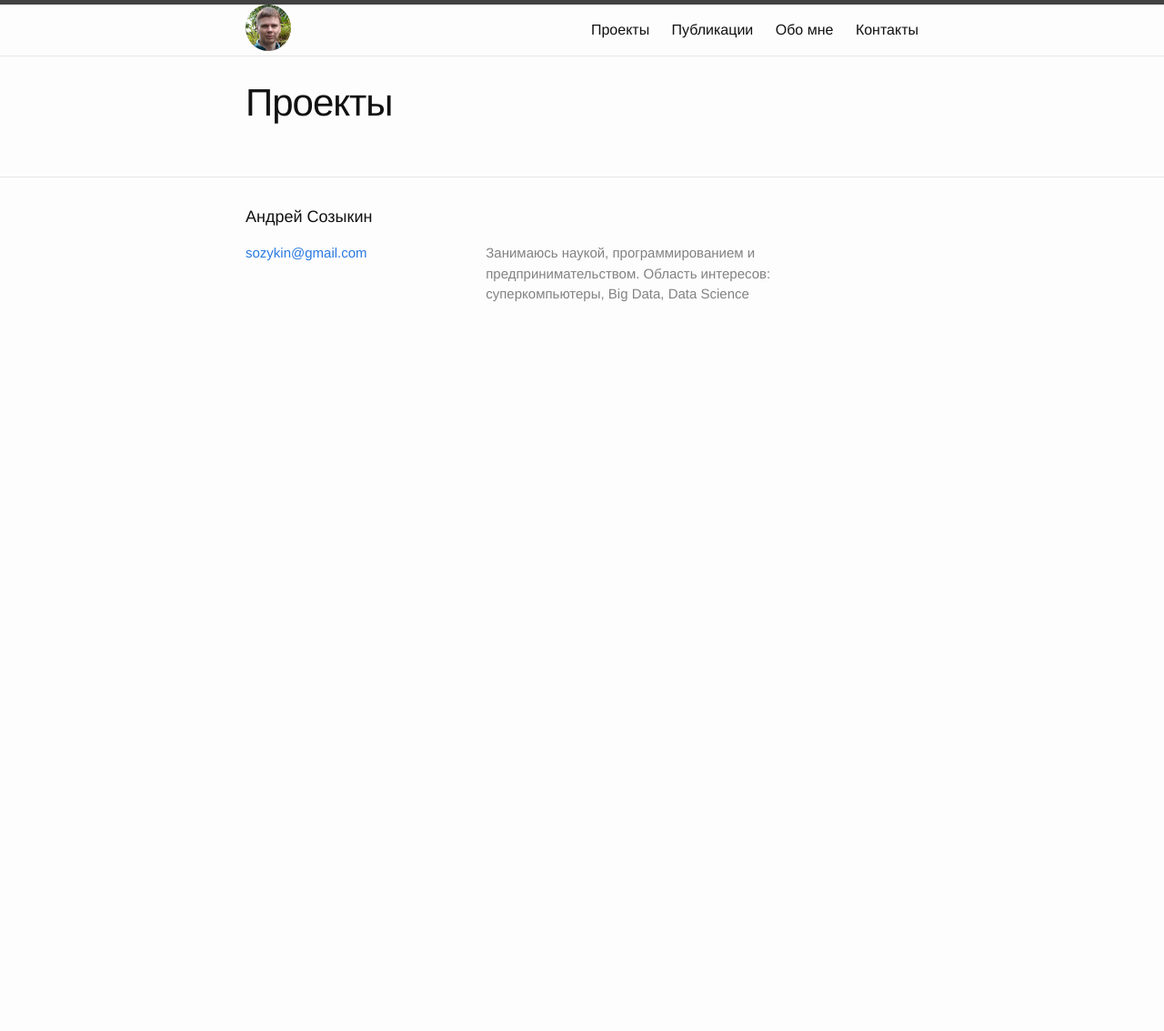
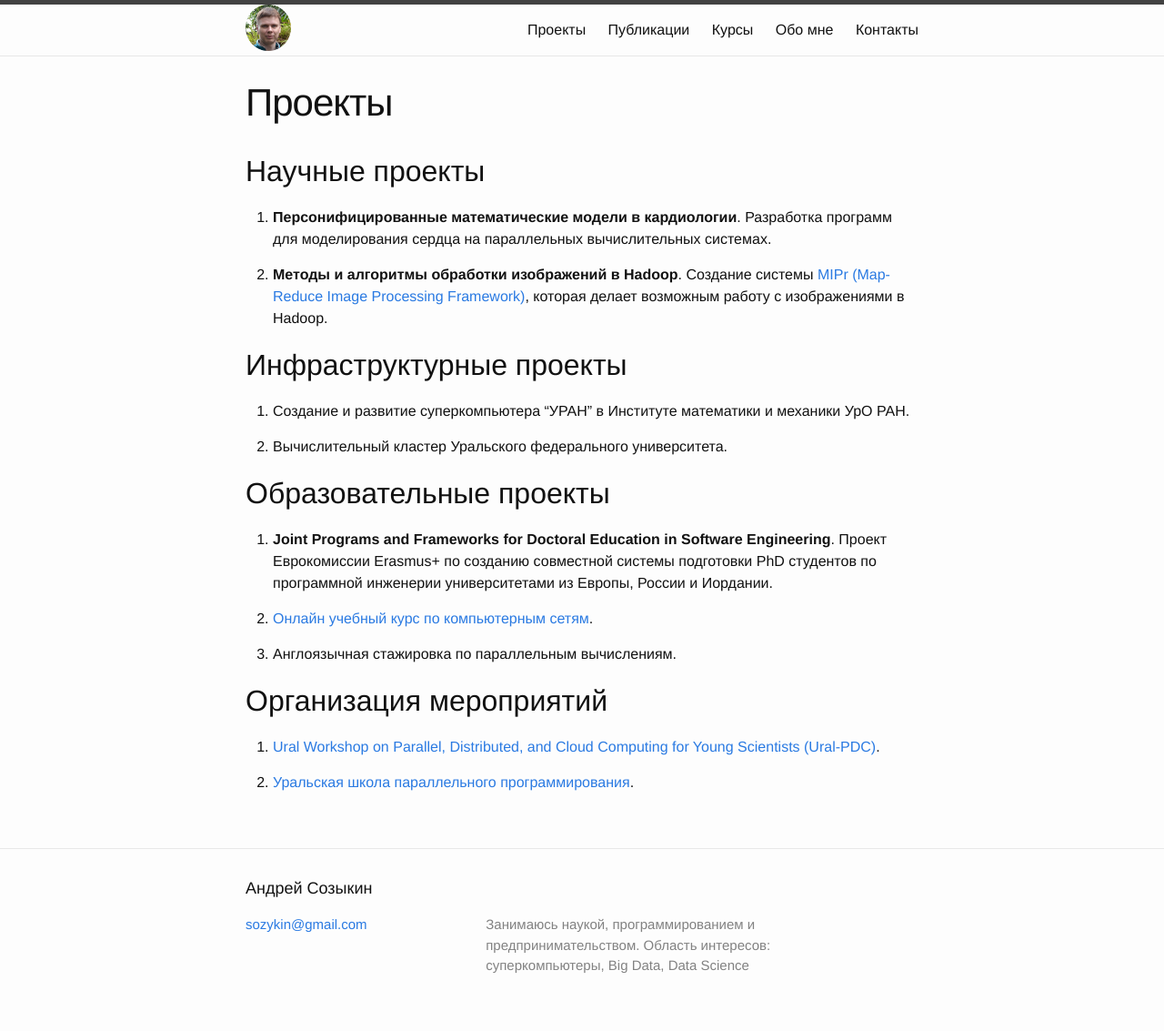
Before and after one commit to sozykin/asozykin.ru, a Jekyll site: the page built from _pages/projects.md, in a window 1280 px wide. Shown: the whole page at 91% size. Built offline with Jekyll 4.4.1, drawn with Linux system fonts in a browser that asks for light colours; before the commit the page ends 900 px from its top, so only the background shows below that.

Commit message:
Updated projects.md

```diff
--- a/_includes/header.html
+++ b/_includes/header.html
@@ -16,6 +16,7 @@
       <div class="trigger">
 	<a class="page-link" href="{{ "/projects" | prepend: site.baseurl }}">Проекты</a>
 	<a class="page-link" href="{{ "/publications" | prepend: site.baseurl }}">Публикации</a>
+	<a class="page-link" href="{{ "/courses" | prepend: site.baseurl }}">Курсы</a>
 	<a class="page-link" href="{{ "/about" | prepend: site.baseurl }}">Обо мне</a>
 	<a class="page-link" href="{{ "/contacts" | prepend: site.baseurl }}">Контакты</a>
 <!--        {% for my_page in site.pages %}
--- a/_pages/projects.md
+++ b/_pages/projects.md
@@ -3,3 +3,30 @@ layout: page
 title: Проекты
 permalink: /projects/
 ---
+
+## Научные проекты
+
+1. **Персонифицированные математические модели в кардиологии**. Разработка программ для моделирования сердца на параллельных вычислительных системах.
+
+2. **Методы и алгоритмы обработки изображений в Hadoop**. Создание системы [MIPr (Map-Reduce Image Processing Framework)](https://github.com/sozykin/mipr), которая делает возможным работу с изображениями в Hadoop.
+
+## Инфраструктурные проекты
+
+1. Создание и развитие суперкомпьютера "УРАН" в Институте математики и механики УрО РАН.
+
+2. Вычислительный кластер Уральского федерального университета.
+
+## Образовательные проекты
+
+1. **Joint Programs and Frameworks for Doctoral Education in Software Engineering**. Проект Еврокомиссии Erasmus+ по созданию совместной системы подготовки PhD студентов по программной инженерии университетами из Европы, России и Иордании.
+
+2. [Онлайн учебный курс по компьютерным сетям](https://www.youtube.com/playlist?list=PLtPJ9lKvJ4oiNMvYbOzCmWy6cRzYAh9B1).
+
+3. Англоязычная стажировка по параллельным вычислениям.
+
+
+## Организация мероприятий
+
+1. [Ural Workshop on Parallel, Distributed, and Cloud Computing for Young Scientists (Ural-PDC)](http://ural-pdc.org/).
+
+2. [Уральская школа параллельного программирования](http://www.parallel-school.ru/).
```
Also changed, not shown: _pages/courses.md (added, +9 -0 lines).
